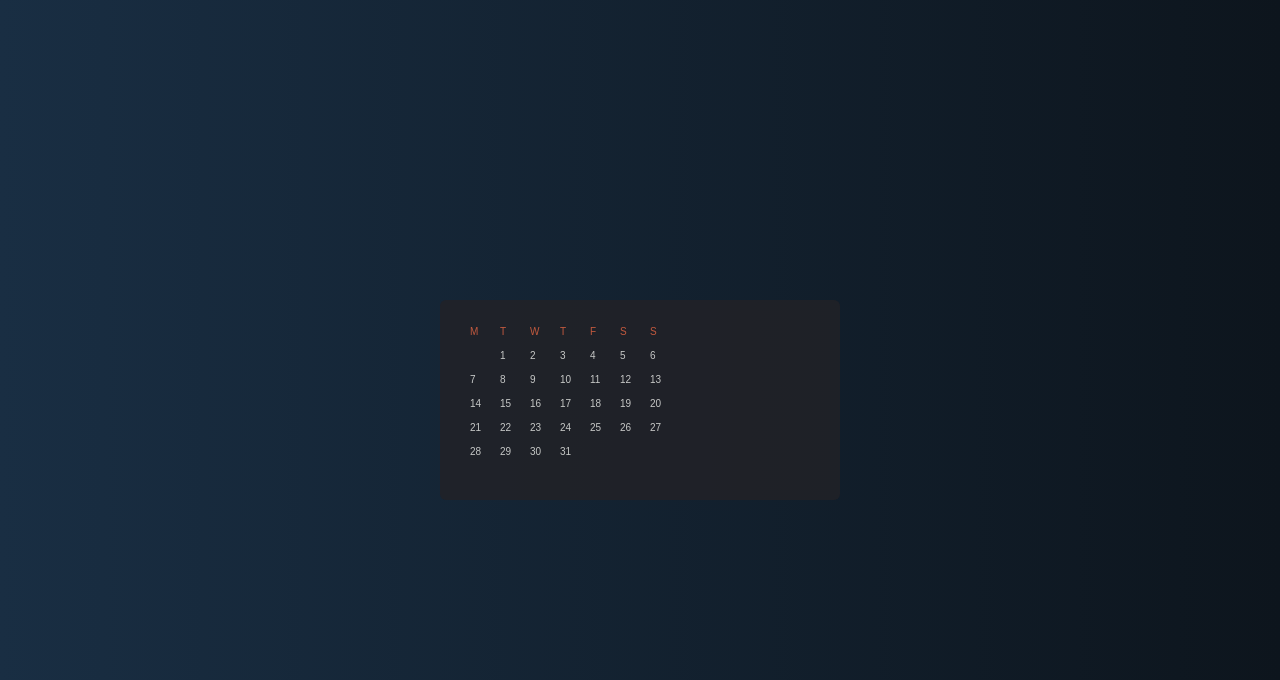
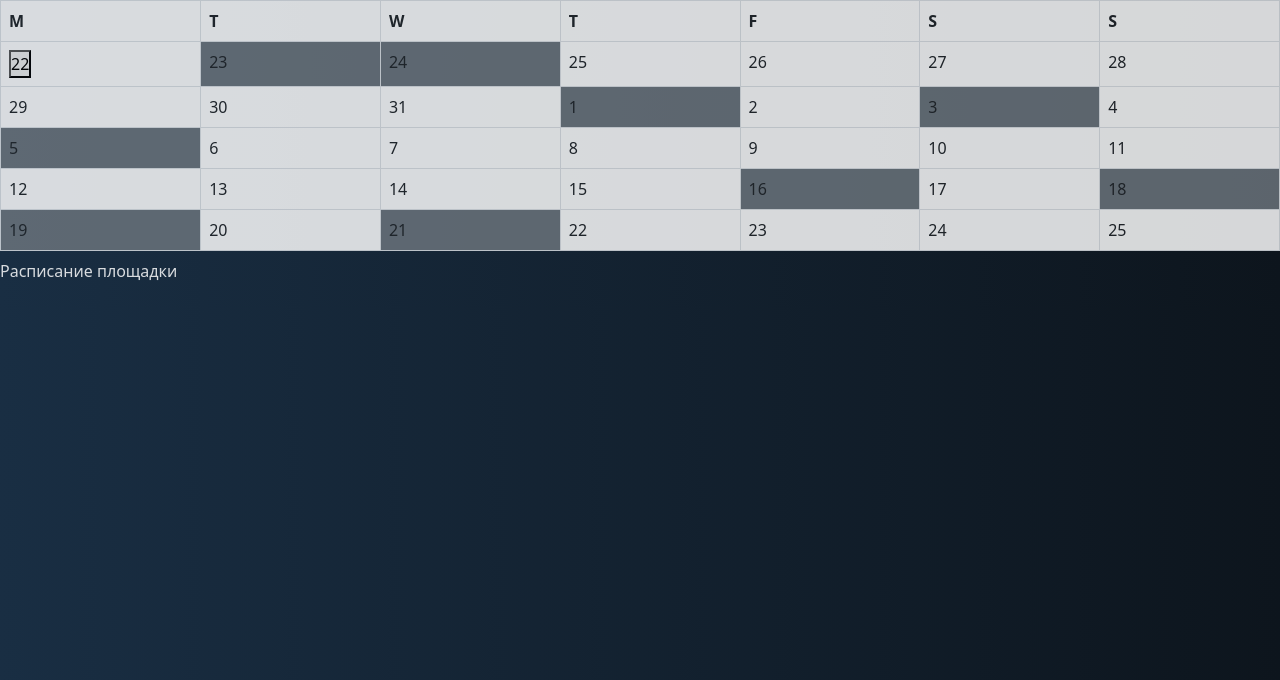
Before and after one commit to dffTu/hackathon_aki, a Django app: page /catalogue/calendar/ in a window 1280 px wide. Shown: the part 120-800 px from the top of the page. Run offline with Django 3.2, Linux system fonts and the light colour scheme; lists and menus that the app fills with data are empty; some libraries are stand-ins or nearby versions.

Commit message:
first version of a calendar

```diff
--- a/hackathon_aki/platforms/static/platforms/css/calendar.css
+++ /dev/null
@@ -1,76 +0,0 @@
-.container_my_own_calendar_bootstrap_go_to_hell{
-  width:400px;
-  height:200px;
-  position:relative;
-  perspective: 1000;
-  -webkit-perspective: 1000;
-  left:calc(50% - 200px);
-  top:calc(50vh - 100px);
-}
-.card_my_own_calendar_bootstrap_go_to_hell{
-  width:100%;
-  height:100%;
-  position:absolute;
-  transform-style:preserve-3d;
-  -webkit-transform-style:preserve-3d;
-  transition:transform 1s ease;
-  cursor:pointer;
-}
-.front_my_own_calendar_bootstrap_go_to_hell{
-  border-radius:6px;
-  position:absolute;
-  width:100%;
-  height:100%;
-  transform-style:preserve-3d;
-  -webkit-transform-style:preserve-3d;
-
-  backface-visibility:hidden;
-  -webkit-backface-visibility:hidden;
-
-  text-transform:uppercase;
-  background-color:#232227;
-  -webkit-backface-visibility: hidden;
-  -moz-backface-visibility: hidden;
-  -o-backface-visibility: hidden;
-  backface-visibility: hidden;
-}
-
-#month_my_own_calendar_bootstrap_go_to_hell{
-  float:right;
-  font-size:10px;
-  color:#232227;
-  font-family: 'Montserrat', sans-serif;
-  font-weight:200;
-}
-
-.month_my_own_calendar_bootstrap_go_to_hell{
-  height:100%;
-  width:270px;
-  float:left;
-  padding:20px 30px;
-  box-sizing:border-box;
-}
-
-.month_my_own_calendar_bootstrap_go_to_hell table{
-  width:100%;
-}
-.orangeTr_my_own_calendar_bootstrap_go_to_hell{
-  color:#E76642;
-}
-.whiteTr_my_own_calendar_bootstrap_go_to_hell{
-  color:#ECECE7;
-
-}
-.whiteTr_my_own_calendar_bootstrap_go_to_hell th:hover{
-  color:#E76642;
-  transition:.3s ease;
-}
-.month_my_own_calendar_bootstrap_go_to_hell tr{
-  height:24px;
-}
-.month_my_own_calendar_bootstrap_go_to_hell th{
-  width:14%;
-  font-size:10px;
-  font-family: 'Montserrat', sans-serif;
-  font-weight:400;
-}
--- a/hackathon_aki/platforms/templates/platforms/calendar.html
+++ b/hackathon_aki/platforms/templates/platforms/calendar.html
@@ -1,77 +1,48 @@
 {% extends 'main/html_template.html' %}
 {% load static %}
 
-{% block title %}Страница каталога{% endblock %}
+{% block title %}Страница площадки{% endblock %}
 
 {% block head %}
 <link rel="stylesheet" href="{% static 'platforms\css\calendar.css' %}">
 {% endblock %}
 
 {% block content %}
-  <div class="container_my_own_calendar_bootstrap_go_to_hell">
-    <div class="card_my_own_calendar_bootstrap_go_to_hell">
-      <div class="front_my_own_calendar_bootstrap_go_to_hell">
-        <div class="contentfront_my_own_calendar_bootstrap_go_to_hell">
-          <div class="month_my_own_calendar_bootstrap_go_to_hell">
-            <table>
-              <tr class="orangeTr_my_own_calendar_bootstrap_go_to_hell">
-                <th>M</th>
-                <th>T</th>
-                <th>W</th>
-                <th>T</th>
-                <th>F</th>
-                <th>S</th>
-                <th>S</th>
-              </tr>
-              <tr class="whiteTr_my_own_calendar_bootstrap_go_to_hell">
-                <th></th>
-                <th>1</th>
-                <th>2</th>
-                <th>3</th>
-                <th>4</th>
-                <th>5</th>
-                <th>6</th>
-              </tr>
-              <tr class="whiteTr_my_own_calendar_bootstrap_go_to_hell">
-                <th>7</th>
-                <th>8</th>
-                <th>9</th>
-                <th>10</th>
-                <th>11</th>
-                <th>12</th>
-                <th>13</th>
-              </tr>
-              <tr class="whiteTr_my_own_calendar_bootstrap_go_to_hell">
-                <th>14</th>
-                <th>15</th>
-                <th>16</th>
-                <th>17</th>
-                <th>18</th>
-                <th>19</th>
-                <th>20</th>
-              </tr>
-              <tr class="whiteTr_my_own_calendar_bootstrap_go_to_hell">
-                <th>21</th>
-                <th>22</th>
-                <th>23</th>
-                <th>24</th>
-                <th>25</th>
-                <th>26</th>
-                <th>27</th>
-              </tr>
-              <tr class="whiteTr_my_own_calendar_bootstrap_go_to_hell">
-                <th>28</th>
-                <th>29</th>
-                <th>30</th>
-                <th>31</th>
-                <th></th>
-                <th></th>
-                <th></th>
-              </tr>
-            </table>
-          </div>
-        </div>
-      </div>
-    </div>
-  </div>
+   <table class="table table-black bg-white table-bordered">
+       <caption class="text-white">Расписание площадки</caption>
+      <thead>
+      <tr>
+        <th scope="col">M</th>
+        <th scope="col">T</th>
+        <th scope="col">W</th>
+        <th scope="col">T</th>
+        <th scope="col">F</th>
+        <th scope="col">S</th>
+        <th scope="col">S</th>
+      </tr>
+      </thead>
+
+     <tbody>
+         {% for week in calendar %}
+            <tr>
+            {% for day in week %}
+                {% if day.state == "previous" %}
+                    <td class="text-wrap text-secondary">
+                        <button>{{ day.day }}</button>
+                    </td>
+                {% endif %}
+                {% if day.state == "today" %}
+                    <td class="text-wrap text-info">{{ day.day }}</td>
+                {% endif %}
+                {% if day.state == "future" %}
+                    <td class="text-wrap white">{{ day.day }}</td>
+                {% endif %}
+                {% if day.state == "booked" %}
+                    <td class="text-wrap bg-secondary">{{ day.day }}</td>
+                {% endif %}
+            {% endfor %}
+            </tr>
+         {% endfor %}
+     </tbody>
+   </table>
 {% endblock %}
--- a/hackathon_aki/platforms/views.py
+++ b/hackathon_aki/platforms/views.py
@@ -3,6 +3,10 @@ from .models import Platform, Comment
 from main.models import CommentAttachment
 from .forms import CommentFileAttachingForm, CommentLeavingForm
 from login_registrate_utils import process_post_forms_requests
+from utils import Day
+import datetime
+
+from random import randint
 
 
 @process_post_forms_requests
@@ -71,4 +75,26 @@ def leave_comment(request, data, platform_id):
 
 @process_post_forms_requests
 def calendar(request, data):
+    today = datetime.date.today()
+    calendar = []
+
+    for week in range(5):
+        week_table = []
+        for weekday in range(7):
+            delta = weekday - today.weekday() + week * 7
+            if delta < 0:
+                state = 'previous'
+            elif delta == 0:
+                state = 'today'
+            else:
+                state = 'future'
+            tmp_date = datetime.date.today() + datetime.timedelta(delta)
+            week_table.append(Day(tmp_date, state))
+
+        for _ in range(2):
+            week_table[randint(0, 6)].state = "booked"
+        calendar.append(week_table)
+
+    data['calendar'] = calendar
+
     return render(request, 'platforms/calendar.html', data)
--- a/hackathon_aki/utils.py
+++ b/hackathon_aki/utils.py
@@ -1,5 +1,6 @@
 from django.core.mail import send_mail
 from hackathon_aki import config
+import datetime
 
 MAX_LENGTH = {
     'email': 50,
@@ -58,6 +59,15 @@ CHARSET = {
     ],
 }
 
+weekdays = ['M', 'T', 'W', 'T', 'F', 'S', 'S']
+
+
+class Day:
+    def __init__(self, date, state):
+        self.day = date.day
+        self.weekday = date.weekday()
+        self.state = state
+
 
 def validate_length(field_names: list[str], form_data, error_log: dict[str, list[str]]) -> bool:
     is_valid = True
```
